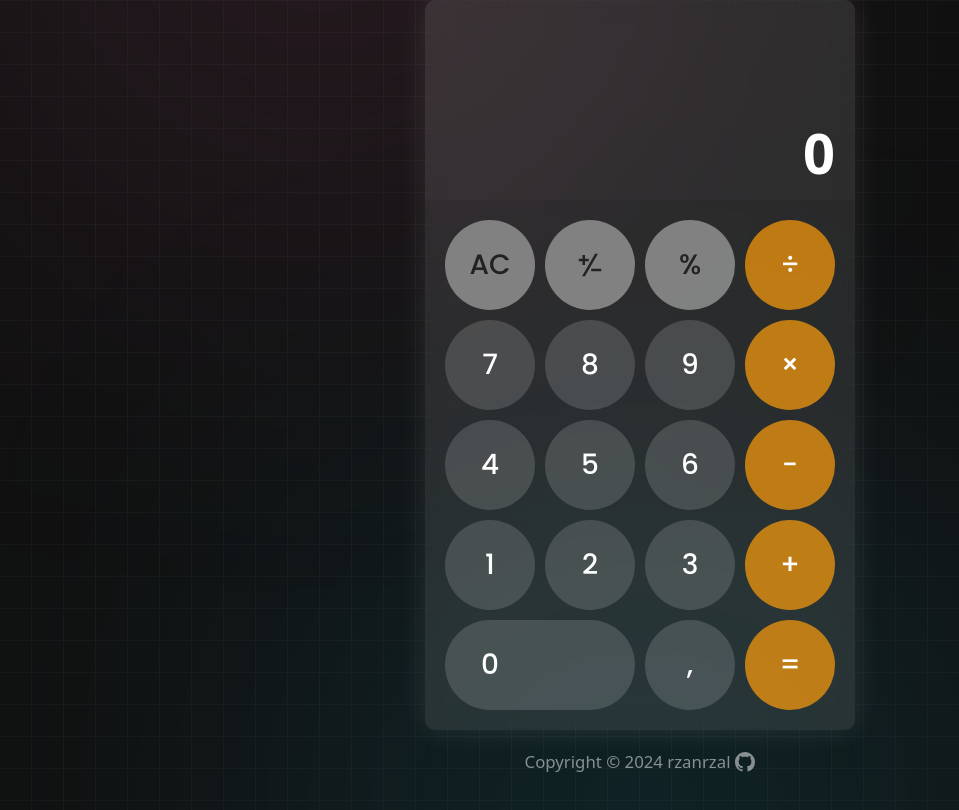
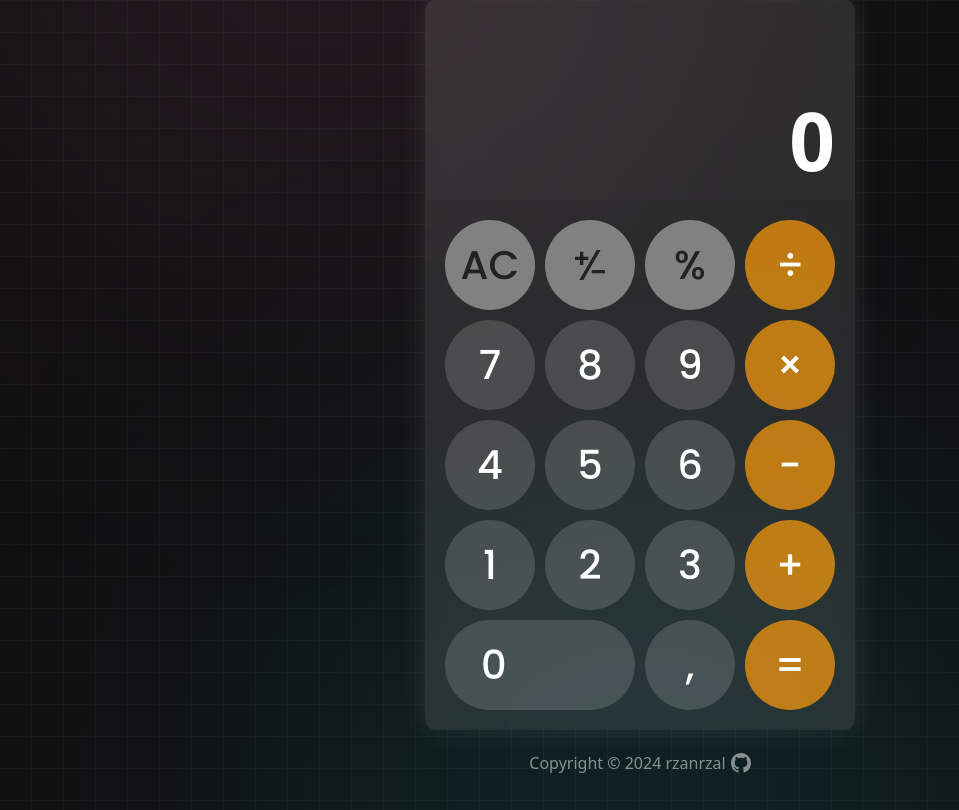
Before and after one commit to rzanrzal/IOS-Calculator-in-JS, a plain HTML site: page index.html in a window 1280 px wide. Shown: the whole page, without its empty margins (0-959 px from the left). Drawn offline with Linux system fonts and the light colour scheme.

Commit message:
Refactor plus-minus button and footer font size

```diff
--- a/index.html
+++ b/index.html
@@ -25,7 +25,11 @@
       <div class="calculator__buttons">
         <button class="btn btn--grey clear">AC</button>
         <button class="btn btn--grey plus-minus">
-          <img src="assets/plus-minus-variant.svg" alt="" />
+          <img
+            class="plus-minus-img"
+            src="assets/plus-minus-variant.svg"
+            alt=""
+          />
         </button>
         <button class="btn btn--grey percent">%</button>
         <button class="btn btn--orange operator">÷</button>
@@ -53,11 +57,11 @@
       <a class="footer-link" href="https://github.com/rzanrzal">
         <p class="footer-link">Copyright &copy; 2024 rzanrzal</p>
         <svg
-          height="20"
+          height="1rem"
           aria-hidden="true"
           viewBox="0 0 16 16"
           version="1.1"
-          width="20"
+          width="1rem"
           data-view-component="true"
           class="octicon octicon-mark-github v-align-middle color-fg-default footer-link"
         >
--- a/style.css
+++ b/style.css
@@ -162,6 +162,10 @@ body {
   color: rgba(255, 154, 0, 0.7);
 }
 
+.plus-minus-img {
+  height: 2rem;
+}
+
 footer {
   position: absolute;
   bottom: 0;
@@ -169,7 +173,7 @@ footer {
   text-align: center;
   padding: 20px;
   box-sizing: border-box;
-  font-size: 1.2rem;
+  font-size: 0.8rem;
   color: rgba(255, 255, 255, 0.5);
 }
 
@@ -190,7 +194,7 @@ footer a:hover .footer-link {
 
 @media screen and (width < 300px) {
   html {
-    font-size: 10px;
+    font-size: 16px;
   }
 
   .btn--big {
@@ -198,9 +202,15 @@ footer a:hover .footer-link {
   }
 }
 
-@media screen and (width > 300px) {
+@media screen and (width >= 300px) {
   html {
-    font-size: 12px;
+    font-size: 16px;
+  }
+}
+
+@media screen and (width >= 350px) {
+  html {
+    font-size: 18px;
   }
 }
 
@@ -233,14 +243,14 @@ footer a:hover .footer-link {
 
 @media screen and (width > 400px) {
   html {
-    font-size: 14px;
+    font-size: 20px;
   }
 }
 
 @media screen and (width > 430px) {
-  html {
+  /* html {
     font-size: 14px;
-  }
+  } */
   .calculator {
     max-width: 430px;
   }
```
